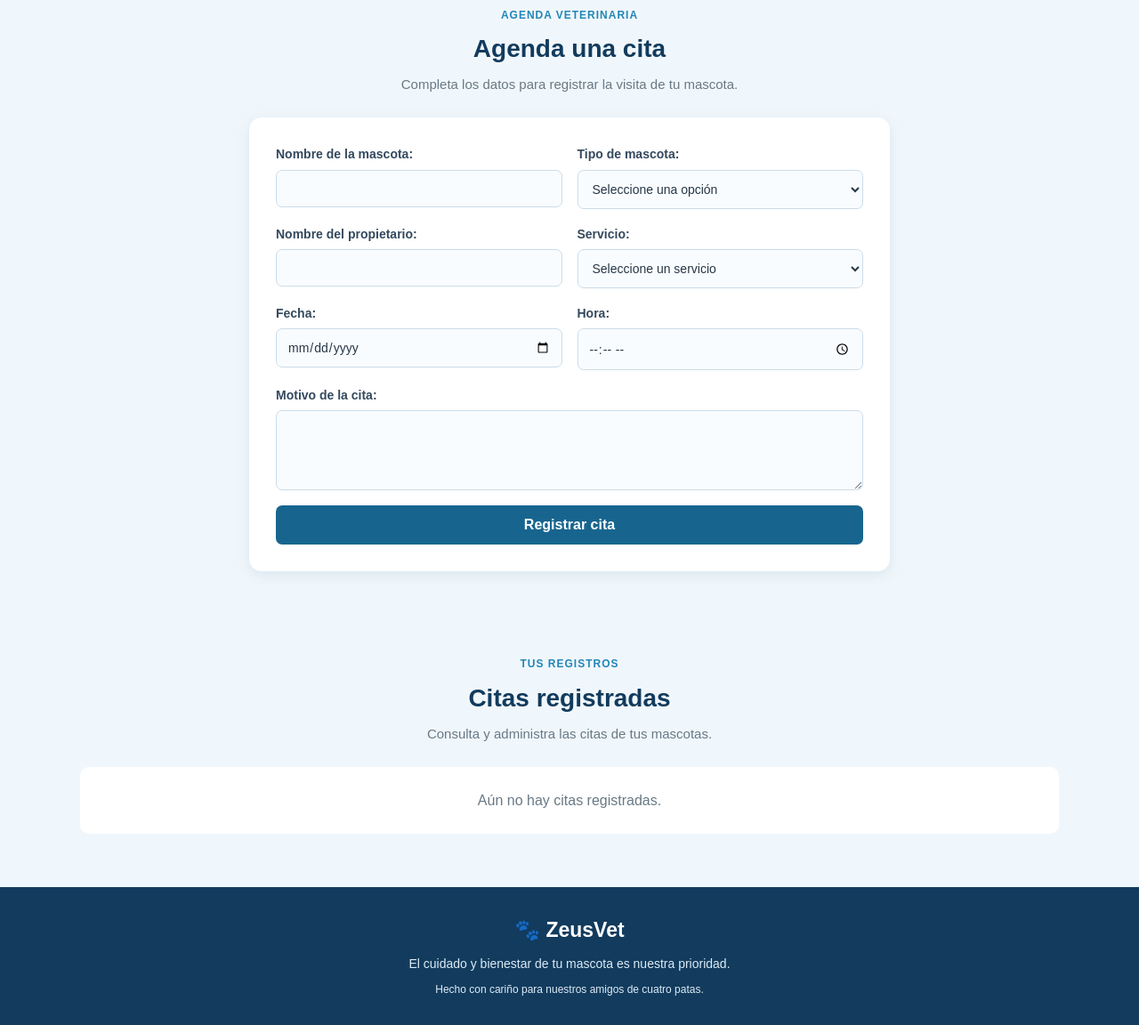
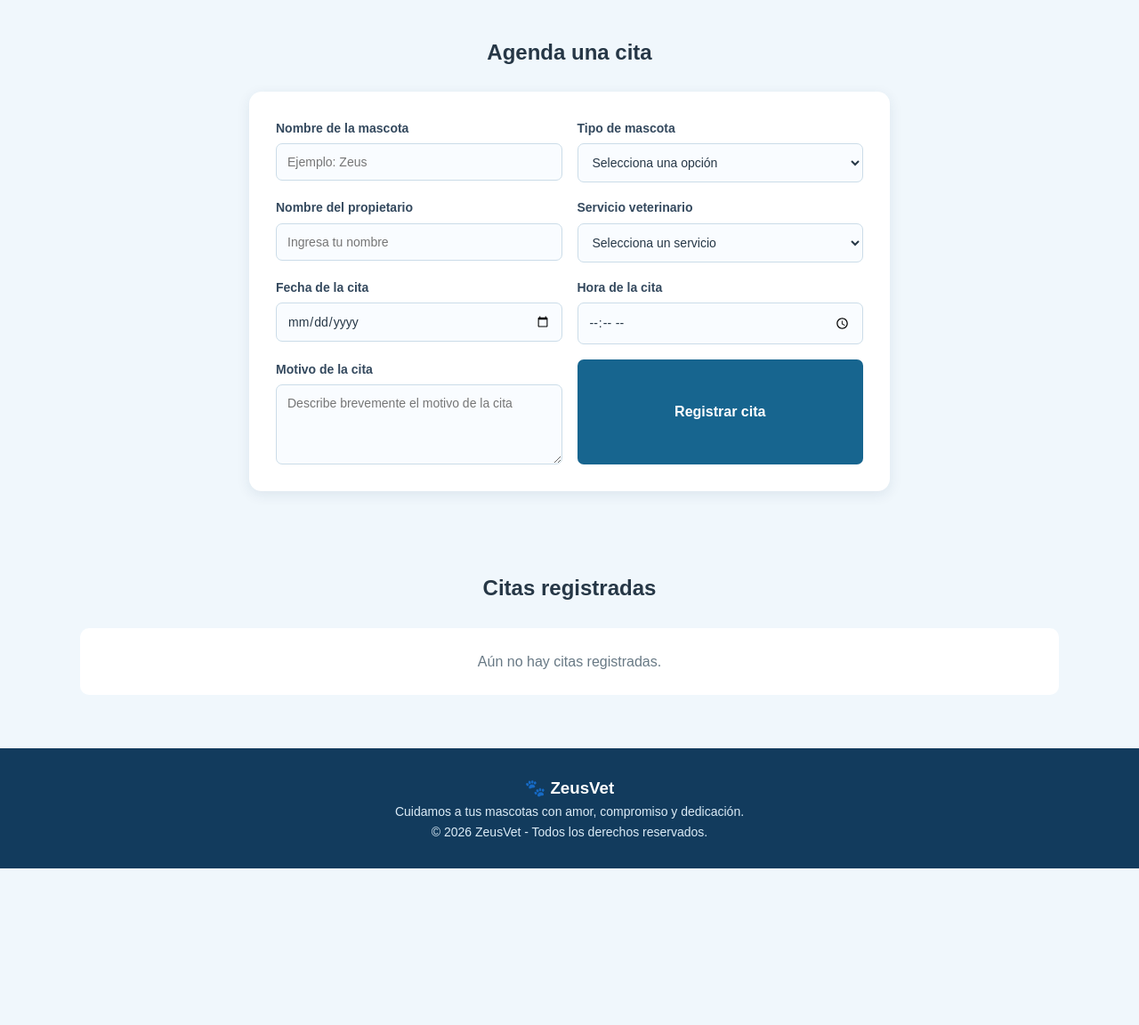
Before and after one commit to hannaalfarope-sketch/ZeusVet, a plain HTML site: page index.html in a window 1280 px wide. Shown: the part 562-1714 px from the top of the page at 89% size. After the commit the page ends 1538 px from the top, so only its background shows below. Drawn offline with Linux system fonts and the light colour scheme.

Commit message:
Update index.html

```diff
--- a/index.html
+++ b/index.html
@@ -1,97 +1,152 @@
 
 <!DOCTYPE html>
 <html lang="es">
+
 <head>
+    <!-- Configuración básica del documento -->
     <meta charset="UTF-8">
     <meta name="viewport" content="width=device-width, initial-scale=1.0">
+
     <title>ZeusVet | Agenda Veterinaria</title>
+
+    <!-- Conexión con la hoja de estilos -->
     <link rel="stylesheet" href="style.css">
 </head>
+
 <body>
 
-    <!-- Encabezado y menú de navegación -->
-    <header class="encabezado" id="inicio">
+    <!-- ENCABEZADO Y MENÚ DE NAVEGACIÓN -->
+    <header class="encabezado">
         <div class="contenedor-navegacion">
-            <a href="#inicio" class="logo">🐾 ZeusVet</a>
 
+            <!-- Logo de ZeusVet -->
+            <a href="#inicio" class="logo">
+                🐾 ZeusVet
+            </a>
+
+            <!-- Menú principal -->
             <nav>
-                <a href="#inicio">Inicio</a>
-                <a href="#agendar">Agendar cita</a>
-                <a href="#citas">Citas registradas</a>
+                <ul>
+                    <li><a href="#inicio">Inicio</a></li>
+                    <li><a href="#agendar">Agendar cita</a></li>
+                    <li><a href="#citas">Citas registradas</a></li>
+                </ul>
             </nav>
+
         </div>
     </header>
 
+
+    <!-- SECCIÓN DE BIENVENIDA -->
     <main>
 
-        <!-- Sección de bienvenida -->
-        <section class="bienvenida">
+        <section class="bienvenida" id="inicio">
+
+            <!-- Texto de bienvenida -->
             <div class="texto-bienvenida">
-                <span class="etiqueta">🐶 Cuidado para tus mejores amigos</span>
 
-                <h1>Cuidamos a quienes llenan tu vida de alegría</h1>
+                <span class="etiqueta">
+                    Cuidado para tus mejores amigos
+                </span>
+
+                <h1>
+                    Cuidamos a quienes llenan tu vida de alegría
+                </h1>
 
                 <p>
-                    En ZeusVet queremos acompañarte en el cuidado de tu mascota.
-                    Agenda sus citas de manera fácil y organiza sus visitas
-                    veterinarias en un solo lugar.
+                    En ZeusVet nos preocupamos por el bienestar de tus mascotas.
+                    Agenda sus citas veterinarias de manera fácil y rápida,
+                    y bríndales el cuidado que merecen.
                 </p>
 
                 <a href="#agendar" class="boton-bienvenida">
                     Agendar una cita
                 </a>
+
             </div>
 
+            <!-- Imágenes de las mascotas -->
             <div class="imagenes-bienvenida">
+
                 <img
-                    src="https://images.unsplash.com/photo-1543466835-00a7907e9de1?auto=format&fit=crop&w=600&q=80"
-                    alt="Perro mirando a la cámara"
+                    src="https://images.unsplash.com/photo-1552053831-71594a27632d?w=600"
+                    alt="Perro de compañía"
                     class="imagen-perro"
                 >
 
                 <img
-                    src="https://images.unsplash.com/photo-1514888286974-6c03e2ca1dba?auto=format&fit=crop&w=600&q=80"
-                    alt="Gato mirando a la cámara"
+                    src="https://images.unsplash.com/photo-1573865526739-10659fec78a5?w=600"
+                    alt="Gato de compañía"
                     class="imagen-gato"
                 >
+
             </div>
+
         </section>
 
-        <!-- Formulario para registrar citas -->
+
+        <!-- SECCIÓN DEL FORMULARIO DE CITAS -->
         <section class="seccion-formulario" id="agendar">
-            <div class="titulo-seccion">
-                <span>AGENDA VETERINARIA</span>
-                <h2>Agenda una cita</h2>
-                <p>Completa los datos para registrar la visita de tu mascota.</p>
-            </div>
+
+            <h2 class="titulo-seccion">
+                Agenda una cita
+            </h2>
 
             <div class="tarjeta-formulario">
+
+                <!-- Formulario para registrar una cita -->
                 <form id="formularioCita">
 
+                    <!-- Nombre de la mascota -->
                     <div class="grupo-campo">
-                        <label for="nombreMascota">Nombre de la mascota:</label>
-                        <input type="text" id="nombreMascota" required>
+                        <label for="nombreMascota">
+                            Nombre de la mascota
+                        </label>
+
+                        <input
+                            type="text"
+                            id="nombreMascota"
+                            placeholder="Ejemplo: Zeus"
+                            required
+                        >
                     </div>
 
+                    <!-- Tipo de mascota -->
                     <div class="grupo-campo">
-                        <label for="tipoMascota">Tipo de mascota:</label>
+                        <label for="tipoMascota">
+                            Tipo de mascota
+                        </label>
+
                         <select id="tipoMascota" required>
-                            <option value="">Seleccione una opción</option>
+                            <option value="">Selecciona una opción</option>
                             <option value="Perro">Perro</option>
                             <option value="Gato">Gato</option>
                             <option value="Otro">Otro</option>
                         </select>
                     </div>
 
+                    <!-- Nombre del propietario -->
                     <div class="grupo-campo">
-                        <label for="nombrePropietario">Nombre del propietario:</label>
-                        <input type="text" id="nombrePropietario" required>
+                        <label for="nombrePropietario">
+                            Nombre del propietario
+                        </label>
+
+                        <input
+                            type="text"
+                            id="nombrePropietario"
+                            placeholder="Ingresa tu nombre"
+                            required
+                        >
                     </div>
 
+                    <!-- Servicio veterinario -->
                     <div class="grupo-campo">
-                        <label for="servicio">Servicio:</label>
+                        <label for="servicio">
+                            Servicio veterinario
+                        </label>
+
                         <select id="servicio" required>
-                            <option value="">Seleccione un servicio</option>
+                            <option value="">Selecciona un servicio</option>
                             <option value="Consulta general">Consulta general</option>
                             <option value="Vacunación">Vacunación</option>
                             <option value="Desparasitación">Desparasitación</option>
@@ -100,51 +155,98 @@
                         </select>
                     </div>
 
+                    <!-- Fecha de la cita -->
                     <div class="grupo-campo">
-                        <label for="fecha">Fecha:</label>
-                        <input type="date" id="fecha" required>
+                        <label for="fecha">
+                            Fecha de la cita
+                        </label>
+
+                        <input
+                            type="date"
+                            id="fecha"
+                            required
+                        >
                     </div>
 
+                    <!-- Hora de la cita -->
                     <div class="grupo-campo">
-                        <label for="hora">Hora:</label>
-                        <input type="time" id="hora" required>
+                        <label for="hora">
+                            Hora de la cita
+                        </label>
+
+                        <input
+                            type="time"
+                            id="hora"
+                            required
+                        >
                     </div>
 
-                    <div class="grupo-campo campo-completo">
-                        <label for="motivo">Motivo de la cita:</label>
-                        <textarea id="motivo" rows="4" required></textarea>
+                    <!-- Motivo de la cita -->
+                    <div class="grupo-campo">
+                        <label for="motivo">
+                            Motivo de la cita
+                        </label>
+
+                        <textarea
+                            id="motivo"
+                            placeholder="Describe brevemente el motivo de la cita"
+                            rows="4"
+                            required
+                        ></textarea>
                     </div>
 
-                    <div class="campo-completo">
-                        <button type="submit">Registrar cita</button>
-                    </div>
+                    <!-- Botón para registrar -->
+                    <button type="submit">
+                        Registrar cita
+                    </button>
 
                 </form>
+
             </div>
+
         </section>
 
-        <!-- Sección donde JavaScript muestra las citas -->
+
+        <!-- SECCIÓN DE CITAS REGISTRADAS -->
         <section class="seccion-citas" id="citas">
-            <div class="titulo-seccion">
-                <span>TUS REGISTROS</span>
-                <h2>Citas registradas</h2>
-                <p>Consulta y administra las citas de tus mascotas.</p>
+
+            <h2 class="titulo-seccion">
+                Citas registradas
+            </h2>
+
+            <!-- Aquí JavaScript mostrará las citas registradas -->
+            <div id="listaCitas">
+
+                <!-- Mensaje que aparece cuando no existen citas -->
+                <p class="mensaje-vacio">
+                    Aún no hay citas registradas
+                </p>
+
             </div>
 
-            <div id="listaCitas">
-                <p>Aún no hay citas registradas.</p>
-            </div>
         </section>
 
     </main>
 
-    <!-- Pie de página -->
-    <footer>
-        <h2>🐾 ZeusVet</h2>
-        <p>El cuidado y bienestar de tu mascota es nuestra prioridad.</p>
-        <p class="texto-footer">Hecho con cariño para nuestros amigos de cuatro patas.</p>
+
+    <!-- PIE DE PÁGINA -->
+    <footer class="pie-pagina">
+
+        <h3>🐾 ZeusVet</h3>
+
+        <p>
+            Cuidamos a tus mascotas con amor, compromiso y dedicación.
+        </p>
+
+        <p>
+            © 2026 ZeusVet - Todos los derechos reservados.
+        </p>
+
     </footer>
 
+
+    <!-- Conexión con el archivo JavaScript -->
     <script src="script.js"></script>
+
 </body>
 </html>
```
